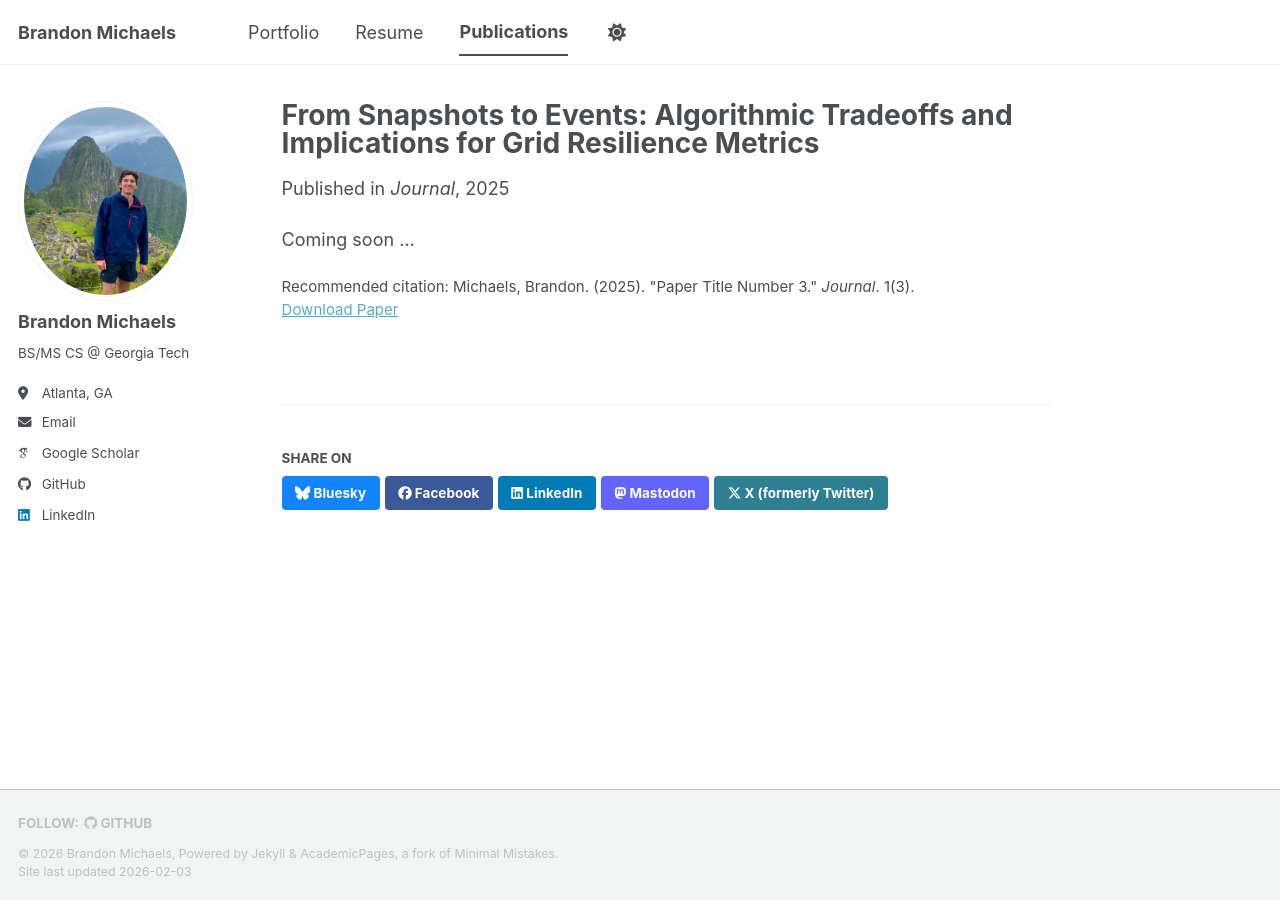
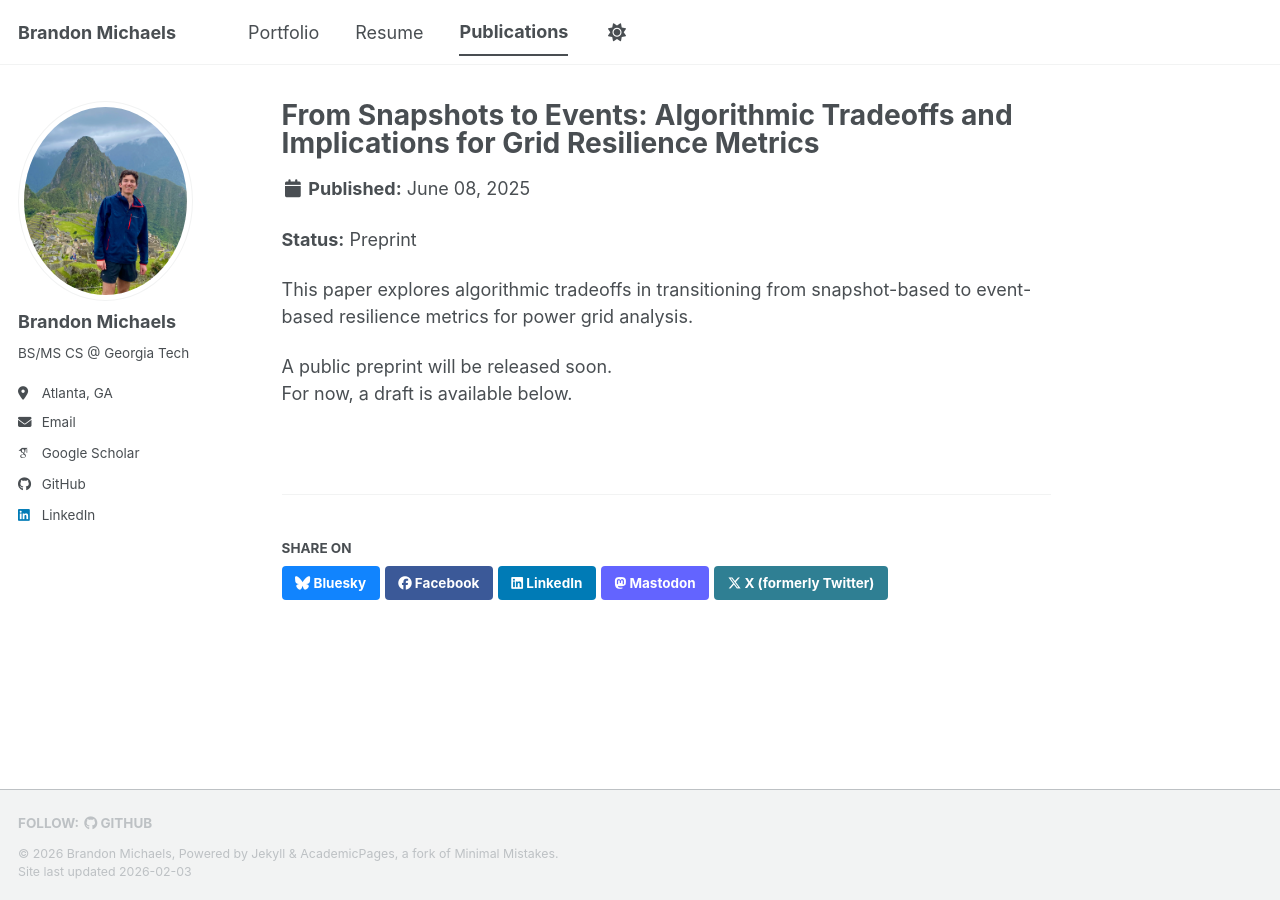
Before and after one commit to Brandon-Michaels/Brandon-Michaels.github.io, a Jekyll site: the page built from _publications/2025-06-08-paper-title-number-5.md, in a window 1280 px wide. Built offline with Jekyll 4.4.1, drawn with Linux system fonts in a browser that asks for light colours; some web fonts are replaced; a script bundle is joined from its source files by our own code; library files that are not in the unit come from our copies.

Commit message:
Update publications page with pre-print

```diff
--- a/_config.yml
+++ b/_config.yml
@@ -89,7 +89,7 @@ publication_category:
   manuscripts:
     title: 'Journal Articles'
   conferences:
-    title: 'Conference Papers'
+    title: 'Papers & Preprints'
 
 # Site Settings
 teaser                   :  # filename of teaser fallback teaser image placed in /images/ for social media previews
--- a/_publications/2025-06-08-paper-title-number-5.md
+++ b/_publications/2025-06-08-paper-title-number-5.md
@@ -2,11 +2,14 @@
 title: "From Snapshots to Events: Algorithmic Tradeoffs and Implications for Grid Resilience Metrics"
 collection: publications
 category: conferences
-excerpt: ''
-date: 2025-12-17
-venue: 'Journal'
-paperurl: 'https://Brandon-Michaels.github.io/'
-citation: 'Michaels, Brandon. (2025). &quot;Paper Title Number 3.&quot; <i>Journal</i>. 1(3).'
+status: preprint
+paperurl: 'https://drive.google.com/file/d/1hnjpbLd3FAsNwBnDhj50PH1WstSNJBdi/view?usp=sharing'
+paperurl_label: "Download Preprint (PDF)"
 ---
 
-Coming soon ...
+**Status:** Preprint
+
+This paper explores algorithmic tradeoffs in transitioning from snapshot-based to event-based resilience metrics for power grid analysis.
+
+A public preprint will be released soon.
+For now, a draft is available below.
```
